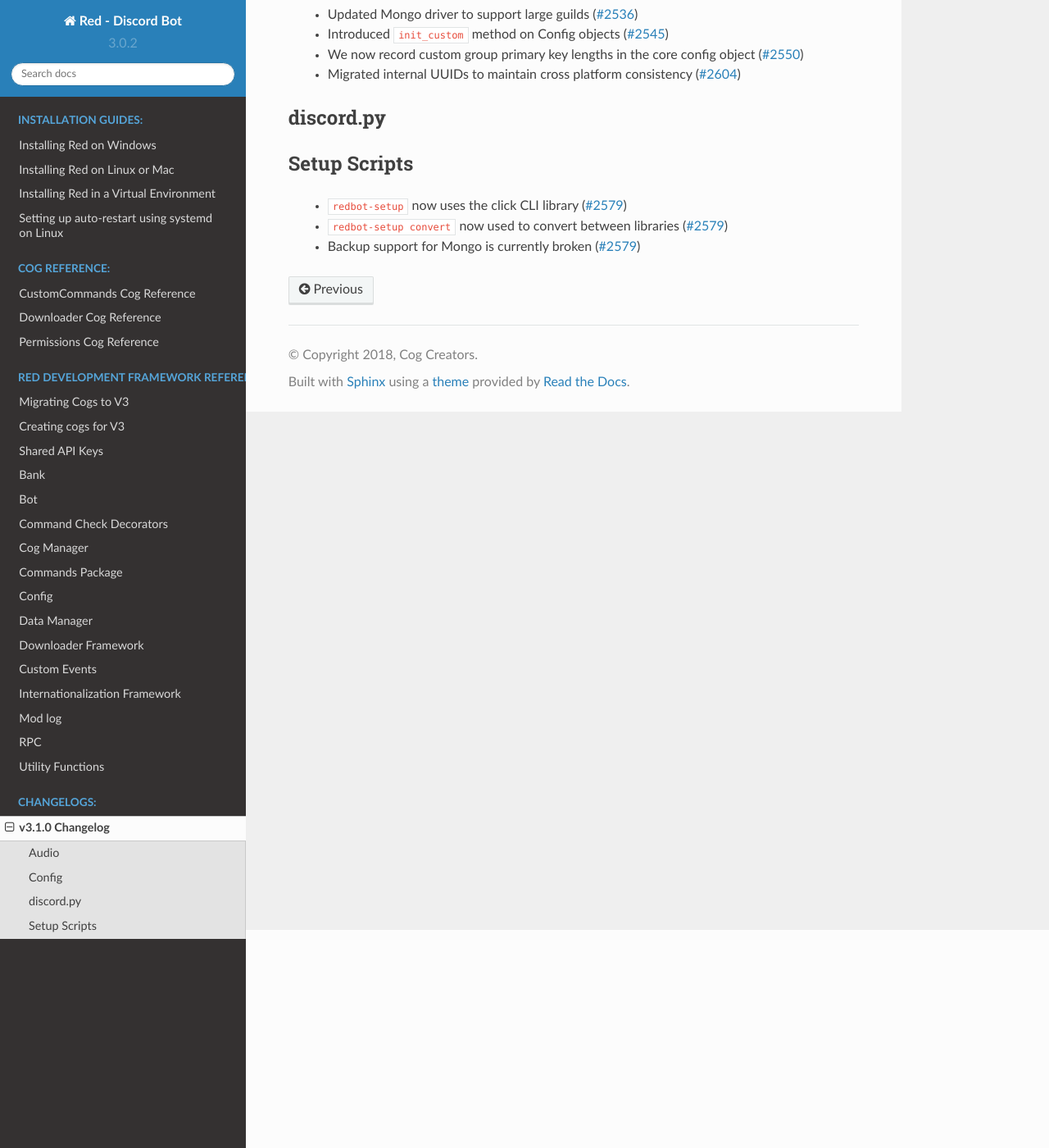
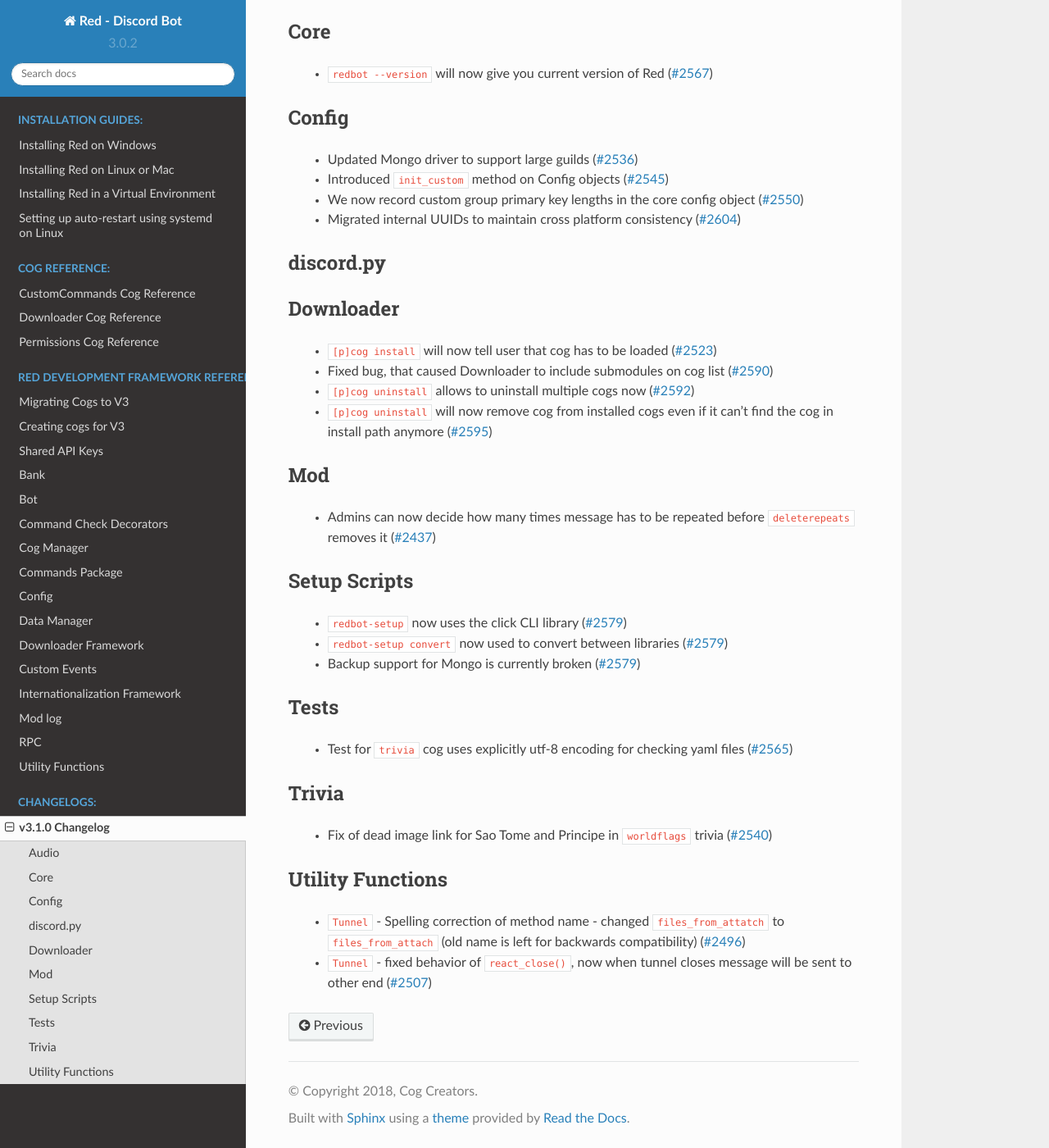
Before and after one commit to Renirous/Red-DiscordBot, a Sphinx documentation site: the page built from docs/changelog_3_1_0.rst, in a window 1280 px wide and 1400 px high, scrolled down 266 px. Shown: the whole window at 82% size. Built offline with Sphinx 7.4.7 and the Read the Docs theme 2.0.0, drawn with Linux system fonts in a browser that asks for light colours; the version number is read from the project's files by our own code; some of the changed text lies outside the part shown.

Commit message:
[Docs] Changelog entries for contributions by jack1142 (#2612)
* docs(changelog): [Mod] Allow admin to choose amount of repeats for "deleterepeats" #2437

* docs(changelog): Spelling correction of method name in Tunnel #2496

* docs(changelog): Tunnel fix - When tunnel closes, message should be sent to other end #2507

* docs(changelog): [V3 Downloader] Tell user how to load the cog after [p]cog install #2523

* docs(changelog): [V3 Audio] If bot has move members perm, it can join to user-limited channels #2525

* docs(changelog): [Trivia] Fix of dead image link (world flags) #2540

* docs(changelog): [V3 Test] Make sure that trivia test will use utf-8 encoding #2565

* docs(changelog): [V3 Core] Print actual version, when `--version` flag is used #2567

* docs(changelog): [V3 Downloader] Stop including subpackages in cog list #2590

* docs(changelog): [V3 Downloader] Uninstall multiple cogs #2592

* docs(changelog): [V3 Downloader] Always remove cog from installed in `[p]cog uninstall` #2595

```diff
--- a/docs/changelog_3_1_0.rst
+++ b/docs/changelog_3_1_0.rst
@@ -7,6 +7,14 @@
 -----
 Audio
 -----
+
+ * Bot will no longer complain about permissions when trying to connect to user-limited channel, if it has "Move Members" permission (`#2525`_)
+
+----
+Core
+----
+
+ * ``redbot --version`` will now give you current version of Red (`#2567`_)
 
 ------
 Config
@@ -21,6 +29,21 @@
 discord.py
 ----------
 
+----------
+Downloader
+----------
+
+ * ``[p]cog install`` will now tell user that cog has to be loaded (`#2523`_)
+ * Fixed bug, that caused Downloader to include submodules on cog list (`#2590`_)
+ * ``[p]cog uninstall`` allows to uninstall multiple cogs now (`#2592`_)
+ * ``[p]cog uninstall`` will now remove cog from installed cogs even if it can't find the cog in install path anymore (`#2595`_)
+
+---
+Mod
+---
+
+ * Admins can now decide how many times message has to be repeated before ``deleterepeats`` removes it (`#2437`_)
+
 -------------
 Setup Scripts
 -------------
@@ -29,8 +52,38 @@
  * ``redbot-setup convert`` now used to convert between libraries (`#2579`_)
  * Backup support for Mongo is currently broken (`#2579`_)
 
+-----
+Tests
+-----
+
+ * Test for ``trivia`` cog uses explicitly utf-8 encoding for checking yaml files (`#2565`_)
+
+------
+Trivia
+------
+
+ * Fix of dead image link for Sao Tome and Principe in ``worldflags`` trivia (`#2540`_)
+
+-----------------
+Utility Functions
+-----------------
+
+ * ``Tunnel`` - Spelling correction of method name - changed ``files_from_attatch`` to ``files_from_attach`` (old name is left for backwards compatibility) (`#2496`_)
+ * ``Tunnel`` - fixed behavior of ``react_close()``, now when tunnel closes message will be sent to other end (`#2507`_)
+
+.. _#2437: https://github.com/Cog-Creators/Red-DiscordBot/pull/2437
+.. _#2496: https://github.com/Cog-Creators/Red-DiscordBot/pull/2496
+.. _#2507: https://github.com/Cog-Creators/Red-DiscordBot/pull/2507
+.. _#2523: https://github.com/Cog-Creators/Red-DiscordBot/pull/2523
+.. _#2525: https://github.com/Cog-Creators/Red-DiscordBot/pull/2525
 .. _#2536: https://github.com/Cog-Creators/Red-DiscordBot/pull/2536
+.. _#2540: https://github.com/Cog-Creators/Red-DiscordBot/pull/2540
 .. _#2545: https://github.com/Cog-Creators/Red-DiscordBot/pull/2545
 .. _#2550: https://github.com/Cog-Creators/Red-DiscordBot/pull/2550
+.. _#2565: https://github.com/Cog-Creators/Red-DiscordBot/pull/2565
+.. _#2567: https://github.com/Cog-Creators/Red-DiscordBot/pull/2567
 .. _#2579: https://github.com/Cog-Creators/Red-DiscordBot/pull/2579
+.. _#2590: https://github.com/Cog-Creators/Red-DiscordBot/pull/2590
+.. _#2592: https://github.com/Cog-Creators/Red-DiscordBot/pull/2592
+.. _#2595: https://github.com/Cog-Creators/Red-DiscordBot/pull/2595
 .. _#2604: https://github.com/Cog-Creators/Red-DiscordBot/pull/2604
```
